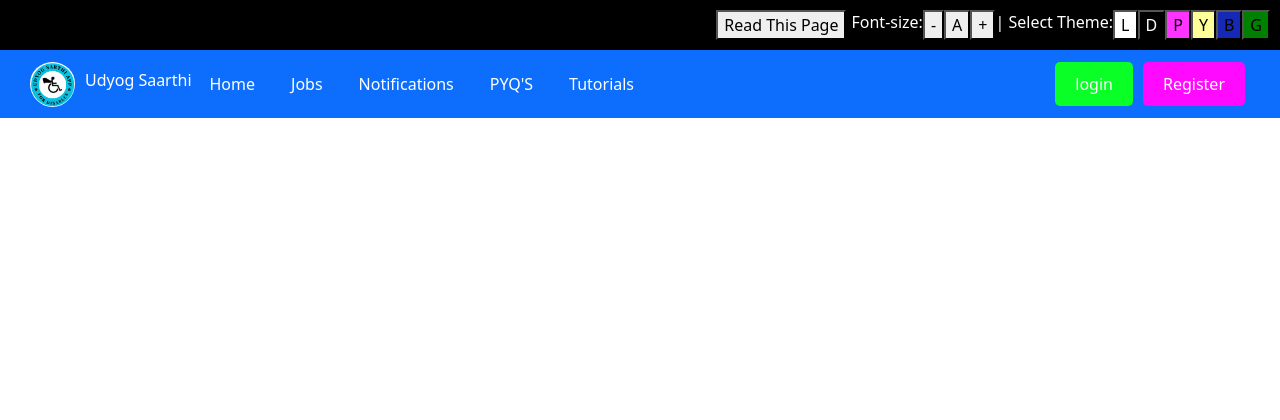
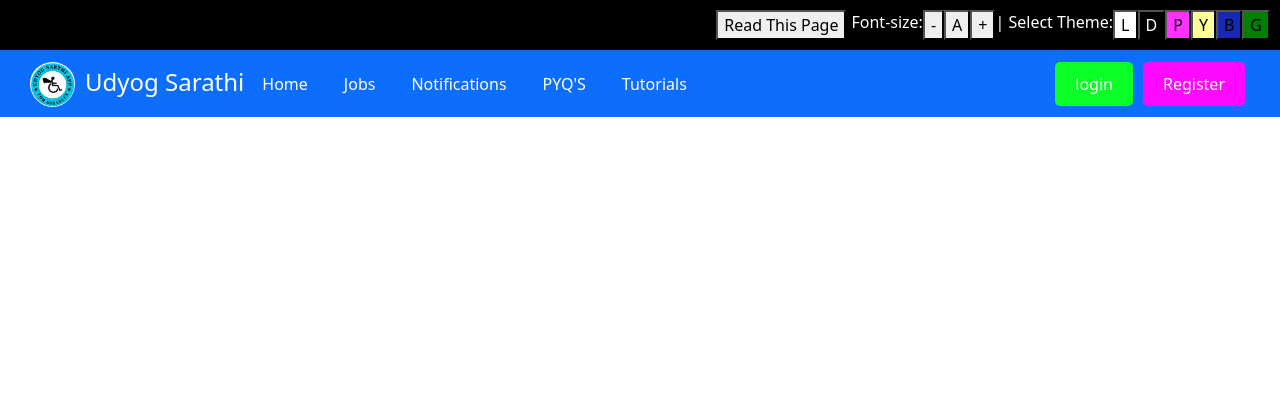
Before and after one commit to Adi03tya/Udyog-Saarthi-V2.0, a Django app: page /base in a window 1280 px wide. Shown: the top 420 px of the page. Run offline with Django 5.2, Linux system fonts and the light colour scheme; some libraries are stand-ins or nearby versions.

Commit message:
added requirements.txt file

```diff
--- a/myproject/udyogSaarthi/templates/base.html
+++ b/myproject/udyogSaarthi/templates/base.html
@@ -4,7 +4,7 @@
 <head>
     <meta charset="UTF-8">
     <meta name="viewport" content="width=device-width, initial-scale=1.0">
-    <title>Document</title>
+    <title>Udyog Sarathi</title>
      <link href="https://cdn.jsdelivr.net/npm/bootstrap@5.3.3/dist/css/bootstrap.min.css" rel="stylesheet" integrity="sha384-QWTKZyjpPEjISv5WaRU9OFeRpok6YctnYmDr5pNlyT2bRjXh0JMhjY6hW+ALEwIH" crossorigin="anonymous">
     <link rel="stylesheet" href="{% static 'css/base.css' %}">
     <script src="https://cdn.jsdelivr.net/npm/bootstrap@5.3.3/dist/js/bootstrap.bundle.min.js" integrity="sha384-ltWn6/BrZiKTdYT0F6Oq4Wt1qLsBRN3dHCA3Dn/dzp5nqT+KXnJL2OqIRNmFP+0M" crossorigin="anonymous"></script>
@@ -101,7 +101,7 @@ body, div, h1, p, footer {
 
             <!-- <button onclick="scrapeData()">Read This Page</button> -->
 
-            <button onclick="submitForm()">Read This Page</button>
+            <button onclick="submitForm()" target="_balnk">Read This Page</button>
             <label class="accessibleOption" title="Change Font Size" style="color: #ffffff; margin-left: 5px;">  Font-size: </label>
             <button class="accessibleOption" onclick="decreaseSize()" tabindex="0" title="Decrease Font Size">-</button>
             <button class="accessibleOption" onclick="defaultSize()" tabindex="0" title="Set Default Font Size">A</button>
@@ -123,7 +123,7 @@ body, div, h1, p, footer {
                 <img class="img" src="{% static 'assets/logo.png' %}">
               </div>
               <div class="mt-2">
-                <p>Udyog Saarthi</p>
+                <h4>Udyog Sarathi</h4>
               </div>
             </div>
           </div>
```
Also changed, not shown: myproject/requirements.txt (added, +37 -0 lines).
